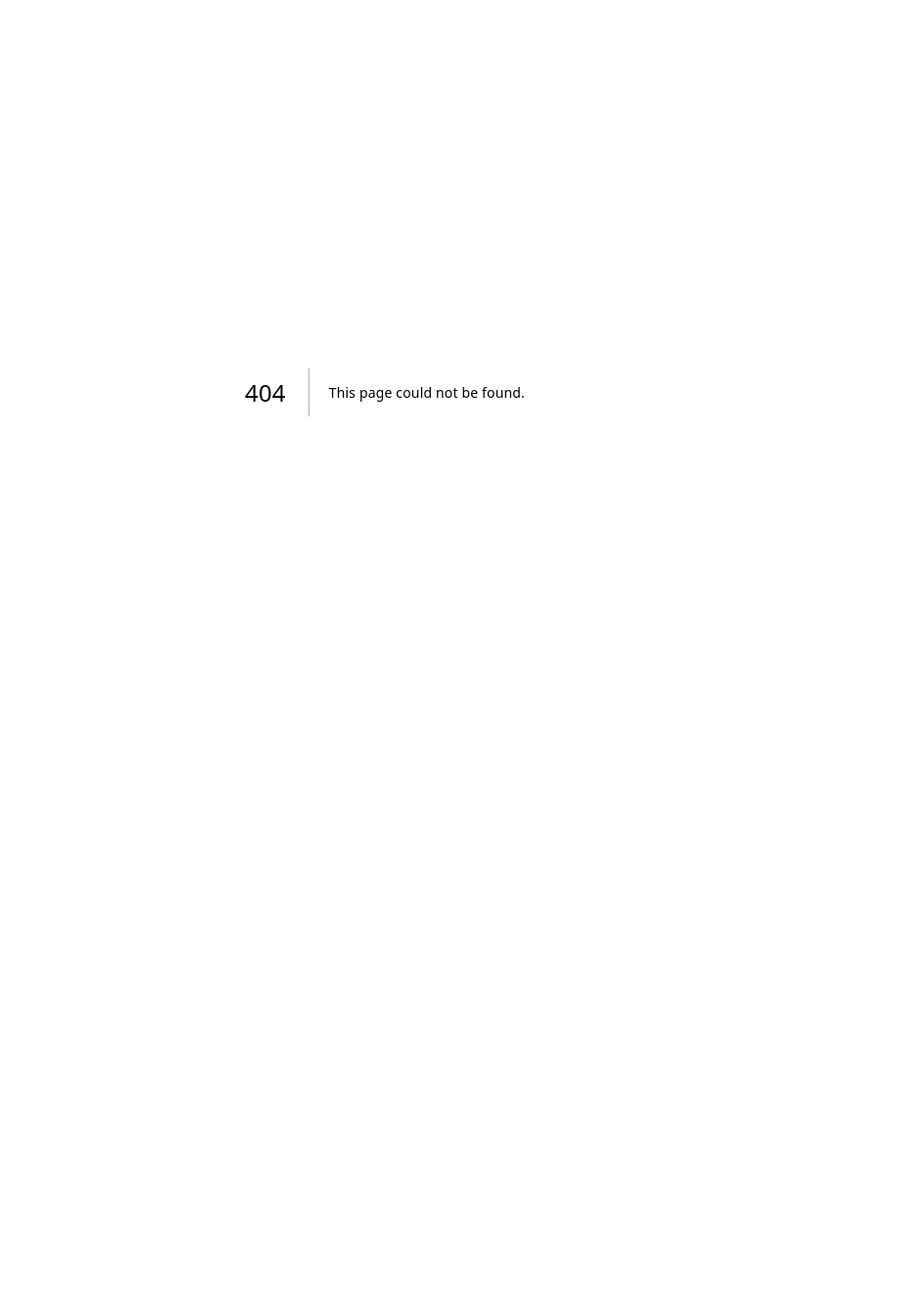
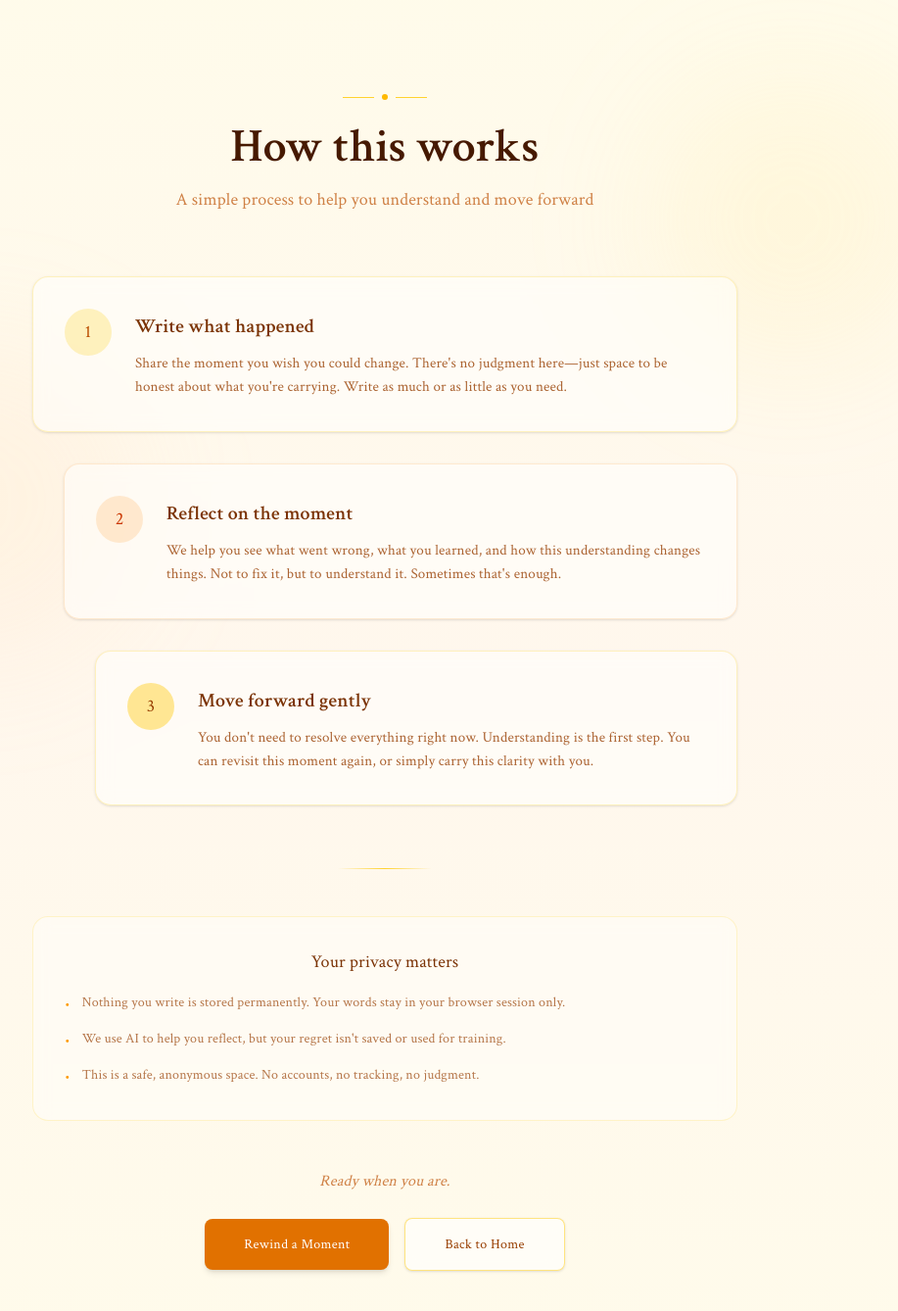
Before and after one commit to bravetiger01/ctrl-z, a Next.js app: page /how in a window 1280 px wide. Before the commit this address had no page. Shown: the top 1338 px of the page at 98% size, without its empty margins (247-1164 px from the left). Before the commit the page ends 800 px from the top, so only its background shows below. Built offline with nearby package versions, Linux system fonts and the light colour scheme.

Commit message:
feat: Added how page

```diff
--- /dev/null
+++ b/app/how/page.tsx
@@ -0,0 +1,139 @@
+import Link from "next/link";
+
+export default function HowPage() {
+  return (
+    <main className="min-h-screen bg-gradient-to-b from-amber-50 via-orange-50 to-amber-50">
+
+      {/* Decorative background elements */}
+      <div aria-hidden className="absolute inset-0 pointer-events-none overflow-hidden">
+        <div className="absolute top-20 right-20 w-72 h-72 bg-amber-200/15 rounded-full blur-3xl"></div>
+        <div className="absolute bottom-32 left-16 w-80 h-80 bg-orange-200/15 rounded-full blur-3xl"></div>
+      </div>
+
+      <div className="max-w-3xl mx-auto px-6 py-16 sm:py-24 relative z-10">
+
+        {/* Header */}
+        <div className="mb-16 text-center">
+          <div className="flex items-center justify-center gap-2 mb-6">
+            <div className="w-8 h-px bg-amber-300"></div>
+            <div className="w-1.5 h-1.5 rounded-full bg-amber-400"></div>
+            <div className="w-8 h-px bg-amber-300"></div>
+          </div>
+
+          <h1 className="text-4xl md:text-5xl font-semibold text-amber-950 mb-4">
+            How this works
+          </h1>
+          <p className="text-lg text-amber-700/70 max-w-xl mx-auto">
+            A simple process to help you understand and move forward
+          </p>
+        </div>
+
+        {/* Process Steps */}
+        <div className="space-y-8 mb-16">
+
+          {/* Step 1 */}
+          <div className="bg-white/50 backdrop-blur-sm rounded-2xl p-8 border border-amber-200/50 shadow-sm hover:border-amber-300/60 transition-all duration-300">
+            <div className="flex items-start gap-6">
+              <div className="flex-shrink-0 w-12 h-12 rounded-full bg-amber-200/50 flex items-center justify-center">
+                <span className="text-amber-700 text-lg font-medium">1</span>
+              </div>
+              <div className="flex-1 space-y-3 pt-1">
+                <h2 className="text-xl font-semibold text-amber-900">
+                  Write what happened
+                </h2>
+                <p className="text-[15px] leading-relaxed text-amber-800/80">
+                  Share the moment you wish you could change. There's no judgment here—just space to be honest about what you're carrying. Write as much or as little as you need.
+                </p>
+              </div>
+            </div>
+          </div>
+
+          {/* Step 2 */}
+          <div className="bg-white/50 backdrop-blur-sm rounded-2xl p-8 border border-orange-200/50 shadow-sm hover:border-orange-300/60 transition-all duration-300 sm:ml-8">
+            <div className="flex items-start gap-6">
+              <div className="flex-shrink-0 w-12 h-12 rounded-full bg-orange-200/50 flex items-center justify-center">
+                <span className="text-orange-700 text-lg font-medium">2</span>
+              </div>
+              <div className="flex-1 space-y-3 pt-1">
+                <h2 className="text-xl font-semibold text-amber-900">
+                  Reflect on the moment
+                </h2>
+                <p className="text-[15px] leading-relaxed text-amber-800/80">
+                  We help you see what went wrong, what you learned, and how this understanding changes things. Not to fix it, but to understand it. Sometimes that's enough.
+                </p>
+              </div>
+            </div>
+          </div>
+
+          {/* Step 3 */}
+          <div className="bg-white/50 backdrop-blur-sm rounded-2xl p-8 border border-amber-200/50 shadow-sm hover:border-amber-300/60 transition-all duration-300 sm:ml-16">
+            <div className="flex items-start gap-6">
+              <div className="flex-shrink-0 w-12 h-12 rounded-full bg-amber-300/50 flex items-center justify-center">
+                <span className="text-amber-800 text-lg font-medium">3</span>
+              </div>
+              <div className="flex-1 space-y-3 pt-1">
+                <h2 className="text-xl font-semibold text-amber-900">
+                  Move forward gently
+                </h2>
+                <p className="text-[15px] leading-relaxed text-amber-800/80">
+                  You don't need to resolve everything right now. Understanding is the first step. You can revisit this moment again, or simply carry this clarity with you.
+                </p>
+              </div>
+            </div>
+          </div>
+
+        </div>
+
+        {/* Divider */}
+        <div className="flex items-center justify-center my-12">
+          <div className="w-24 h-px bg-gradient-to-r from-transparent via-amber-300 to-transparent"></div>
+        </div>
+
+        {/* Privacy & Trust */}
+        <div className="bg-white/40 backdrop-blur-sm rounded-2xl p-8 border border-amber-200/40 mb-12">
+          <h3 className="text-lg font-medium text-amber-900 mb-4 text-center">
+            Your privacy matters
+          </h3>
+          <div className="space-y-3 text-sm text-amber-800/70 leading-relaxed">
+            <p className="flex items-start gap-3">
+              <span className="text-amber-500 mt-0.5">•</span>
+              <span>Nothing you write is stored permanently. Your words stay in your browser session only.</span>
+            </p>
+            <p className="flex items-start gap-3">
+              <span className="text-amber-500 mt-0.5">•</span>
+              <span>We use AI to help you reflect, but your regret isn't saved or used for training.</span>
+            </p>
+            <p className="flex items-start gap-3">
+              <span className="text-amber-500 mt-0.5">•</span>
+              <span>This is a safe, anonymous space. No accounts, no tracking, no judgment.</span>
+            </p>
+          </div>
+        </div>
+
+        {/* CTA */}
+        <div className="text-center space-y-6">
+          <p className="text-amber-700/70 italic">
+            Ready when you are.
+          </p>
+
+          <div className="flex flex-col sm:flex-row gap-4 justify-center items-center">
+            <Link
+              href="/rewind"
+              className="w-full sm:w-auto px-10 py-4 bg-amber-600 text-white rounded-lg text-sm tracking-wide transition-all duration-300 hover:bg-amber-700 hover:shadow-lg shadow-md hover:scale-[1.02]"
+            >
+              Rewind a Moment
+            </Link>
+
+            <Link
+              href="/"
+              className="w-full sm:w-auto px-10 py-4 bg-white/60 backdrop-blur-sm border border-amber-300/60 text-amber-800 rounded-lg text-sm tracking-wide transition-all duration-300 hover:bg-white/80 hover:border-amber-400 shadow-sm"
+            >
+              Back to Home
+            </Link>
+          </div>
+        </div>
+
+      </div>
+    </main>
+  );
+}
```
